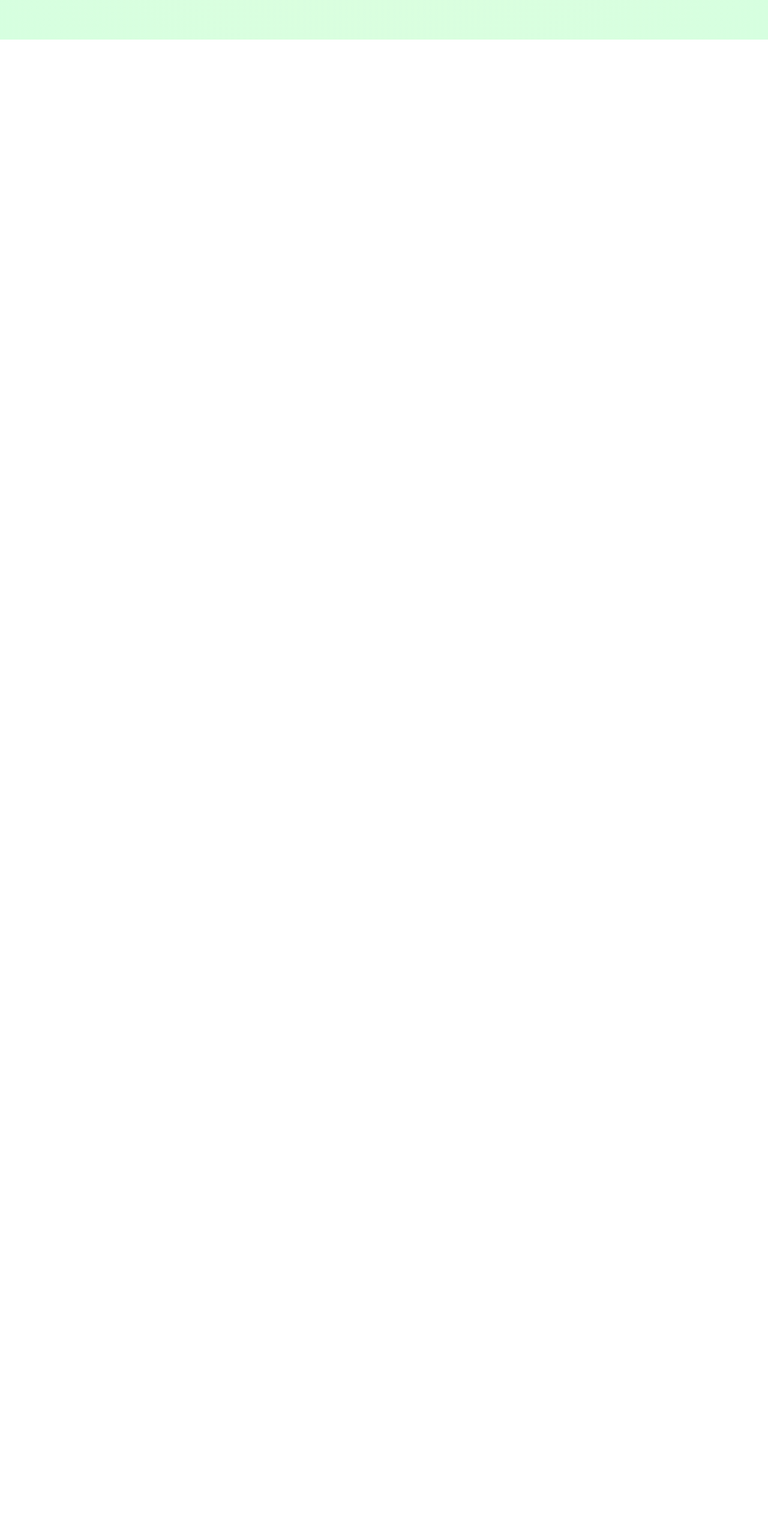
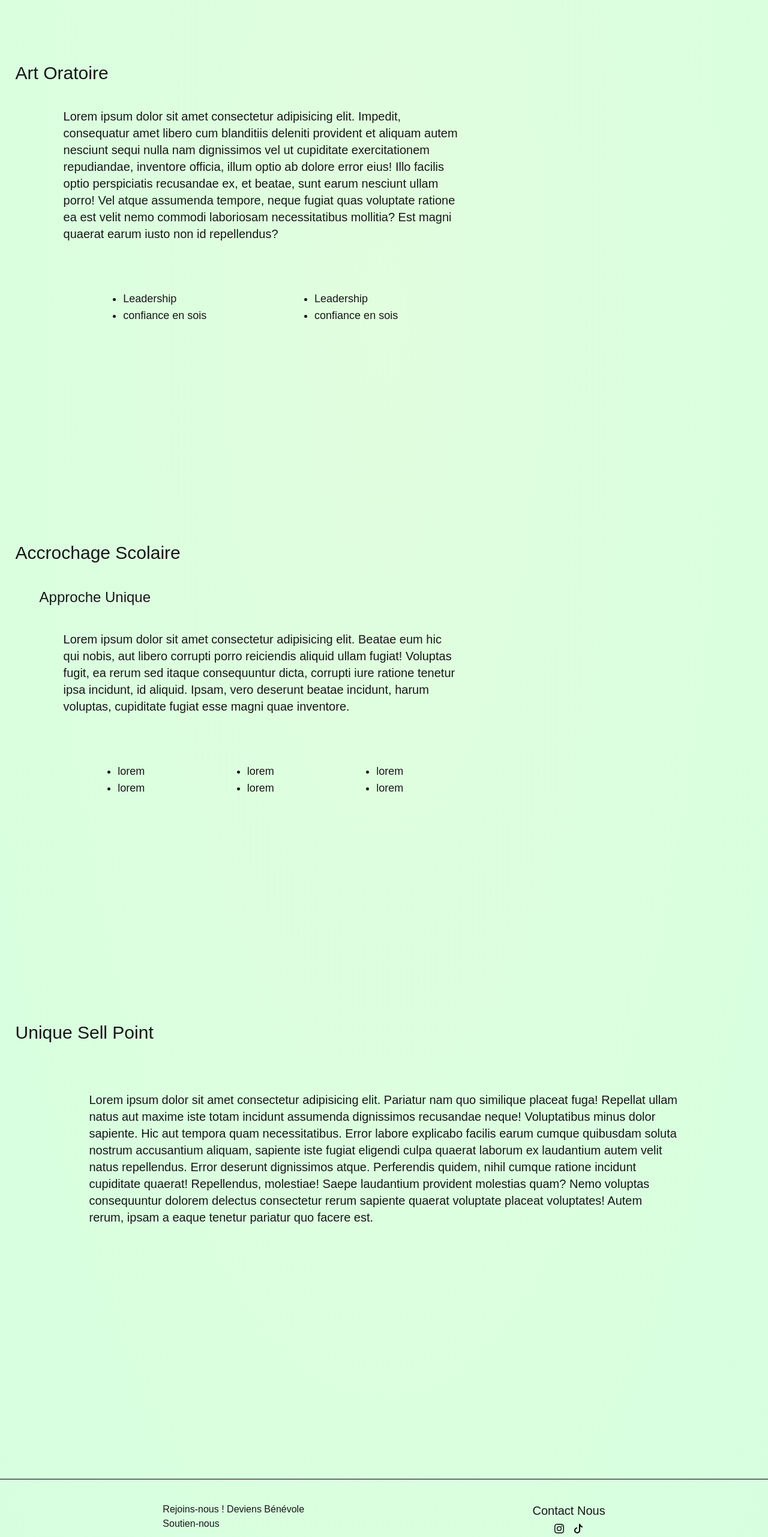
Before and after one commit to Bilal-El-akrouchi/elo-sens, a Next.js app: page / in a window 1280 px wide. Shown: the part 1534-4097 px from the top of the page at 60% size. Before the commit the page ends 1600 px from the top, so only its background shows below. Built offline with nearby package versions, Linux system fonts and the light colour scheme.

Commit message:
ajout Art oratoire, sell point, accrochage

```diff
--- /dev/null
+++ b/src/app/component/sectionAccrochage/SectionAccrochage.jsx
@@ -0,0 +1,30 @@
+"use client";
+import "./SectionAccrochage.css";
+
+
+export default function SectionAccrochage() {
+  return (
+    <>
+      <section id="accrochage" className="min-h-screen">
+        <h2 className="text-3xl pb-10">Accrochage Scolaire</h2>
+        <h2 className="text-2xl pb-10 pl-10">Approche Unique</h2>
+        <p className="w-3/5 pl-20 text-xl">Lorem ipsum dolor sit amet consectetur adipisicing elit. Beatae eum hic qui nobis, aut libero corrupti porro reiciendis aliquid ullam fugiat! Voluptas fugit, ea rerum sed itaque consequuntur dicta, corrupti iure ratione tenetur ipsa incidunt, id aliquid. Ipsam, vero deserunt beatae incidunt, harum voluptas, cupiditate fugiat esse magni quae inventore.</p>
+        <div className="flex justify-evenly items-center  w-3/5">
+
+          <ul className="pt-20 pl-20 list-disc text-lg">
+            <li>lorem</li>
+            <li>lorem</li>
+          </ul>
+          <ul className="pt-20 pl-20 list-disc text-lg">
+            <li>lorem</li>
+            <li>lorem</li>
+          </ul>
+          <ul className="pt-20 pl-20 list-disc text-lg">
+            <li>lorem</li>
+            <li>lorem</li>
+          </ul>
+        </div>
+      </section>
+    </>
+  );
+}
--- /dev/null
+++ b/src/app/component/sectionArtOratoire/SectionArtOratoire.jsx
@@ -0,0 +1,25 @@
+"use client";
+import "./SectionArtOratoire.css";
+
+
+export default function SectionArtOratoire() {
+  return (
+    <>
+      <section id="artOratoire" className="min-h-screen">
+        <h2 className="text-3xl pb-10">Art Oratoire</h2>
+        <p className="w-3/5 pl-20 text-xl">Lorem ipsum dolor sit amet consectetur adipisicing elit. Impedit, consequatur amet libero cum blanditiis deleniti provident et aliquam autem nesciunt sequi nulla nam dignissimos vel ut cupiditate exercitationem repudiandae, inventore officia, illum optio ab dolore error eius! Illo facilis optio perspiciatis recusandae ex, et beatae, sunt earum nesciunt ullam porro! Vel atque assumenda tempore, neque fugiat quas voluptate ratione ea est velit nemo commodi laboriosam necessitatibus mollitia? Est magni quaerat earum iusto non id repellendus?</p>
+        <div className="flex justify-evenly items-center  w-3/5">
+
+          <ul className="pt-20 pl-20 list-disc text-lg">
+            <li>Leadership</li>
+            <li>confiance en sois</li>
+          </ul>
+          <ul className="pt-20 pl-20 list-disc text-lg">
+            <li>Leadership</li>
+            <li>confiance en sois</li>
+          </ul>
+        </div>
+      </section>
+    </>
+  );
+}
--- /dev/null
+++ b/src/app/component/sectionContact/SectionContact.jsx
@@ -0,0 +1,26 @@
+"use client";
+import "./SectionContact.css";
+
+
+export default function SectionContact() {
+  return (
+    <>
+      <section id="contact" className="pb-5 border-t-1 border-black">
+        <div className="w-3/5 justify-between mx-auto flex">
+          <div>
+            <p>Rejoins-nous ! Deviens Bénévole</p>
+            <p>Soutien-nous</p>
+          </div>
+          <div>
+          <h2 className="text-xl pb-2">Contact Nous</h2>
+          <div className="flex justify-center items-center gap-4">
+          <img src="/img/instagram.svg" alt="" />
+          <img src="/img/tiktok.svg" alt="" />
+          </div>
+          </div>
+        </div>
+
+      </section>
+    </>
+  );
+}
--- /dev/null
+++ b/src/app/component/sectionSellPoint/SectionSellPoint.jsx
@@ -0,0 +1,14 @@
+"use client";
+import "./SectionSellPoint.css";
+
+
+export default function SectionSellPoint() {
+  return (
+    <>
+      <section id="sellPoint" className="min-h-screen">
+      <h2 className="text-3xl pb-20">Unique Sell Point</h2>
+      <p className="w-4/5 mx-auto text-xl">Lorem ipsum dolor sit amet consectetur adipisicing elit. Pariatur nam quo similique placeat fuga! Repellat ullam natus aut maxime iste totam incidunt assumenda dignissimos recusandae neque! Voluptatibus minus dolor sapiente. Hic aut tempora quam necessitatibus. Error labore explicabo facilis earum cumque quibusdam soluta nostrum accusantium aliquam, sapiente iste fugiat eligendi culpa quaerat laborum ex laudantium autem velit natus repellendus. Error deserunt dignissimos atque. Perferendis quidem, nihil cumque ratione incidunt cupiditate quaerat! Repellendus, molestiae! Saepe laudantium provident molestias quam? Nemo voluptas consequuntur dolorem delectus consectetur rerum sapiente quaerat voluptate placeat voluptates! Autem rerum, ipsam a eaque tenetur pariatur quo facere est.</p>
+      </section>
+    </>
+  );
+}
--- a/src/app/page.js
+++ b/src/app/page.js
@@ -2,6 +2,10 @@ import Image from "next/image";
 import Navbar from "./component/nav/Navbar";
 import Header from "./component/header/Header";
 import SectionWho from "./component/sectionWho/SectionWho";
+import SectionContact from "./component/sectionContact/SectionContact";
+import SectionSellPoint from "./component/sectionSellPoint/SectionSellPoint";
+import SectionAccrochage from "./component/SectionAccrochage/SectionAccrochage";
+import SectionArtOratoire from "./component/sectionArtOratoire/SectionArtOratoire";
 
 export default function Home() {
   return (
@@ -10,6 +14,12 @@ export default function Home() {
         <Navbar />
         <Header/>
         <SectionWho/>
+
+
+        <SectionArtOratoire/>
+        <SectionAccrochage/>
+        <SectionSellPoint/>
+        <SectionContact/>
       </main>
     </>
   );
```
Also changed, not shown: package.json (+4 -4 lines), public/img/instagram.svg (added), public/img/tiktok.svg (added), src/app/component/sectionAccrochage/SectionAccrochage.css (added), src/app/component/sectionArtOratoire/SectionArtOratoire.css (added), src/app/component/sectionContact/SectionContact.css (added), src/app/component/sectionSellPoint/SectionSellPoint.css (added).
